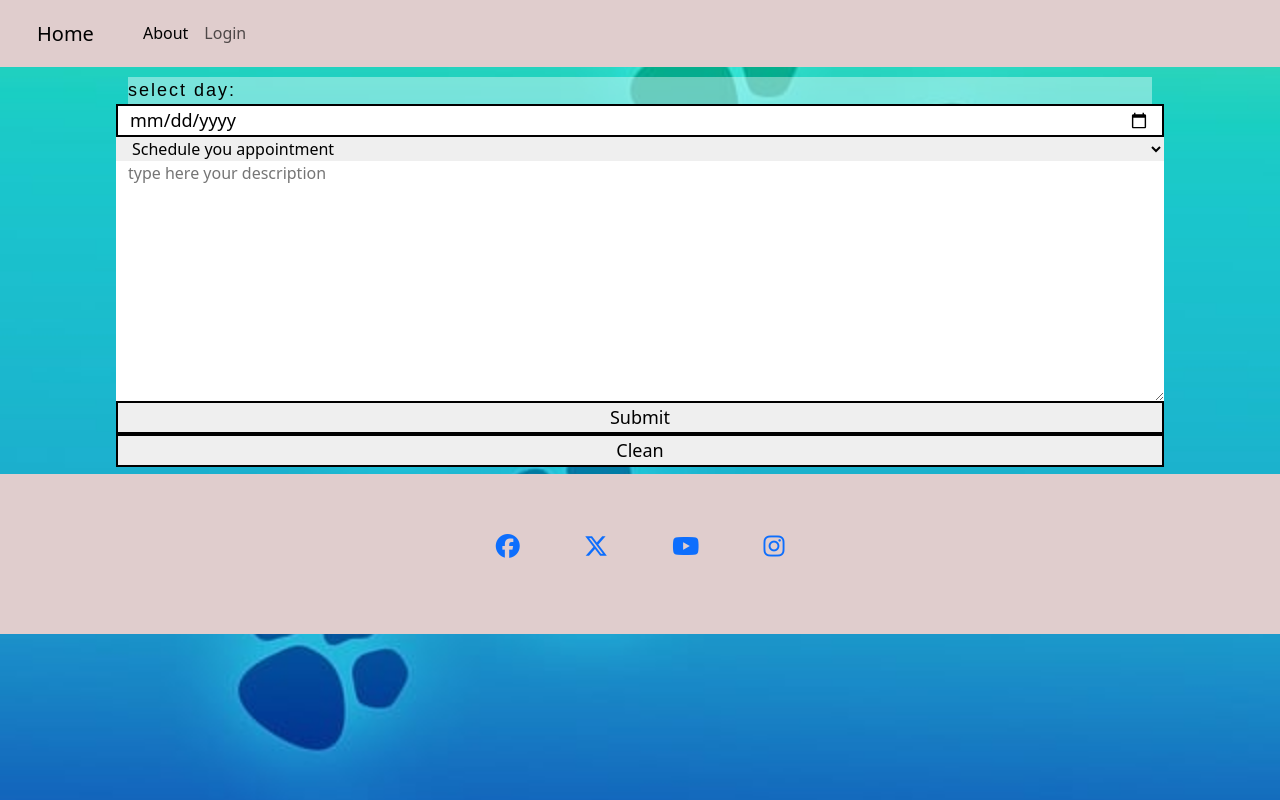
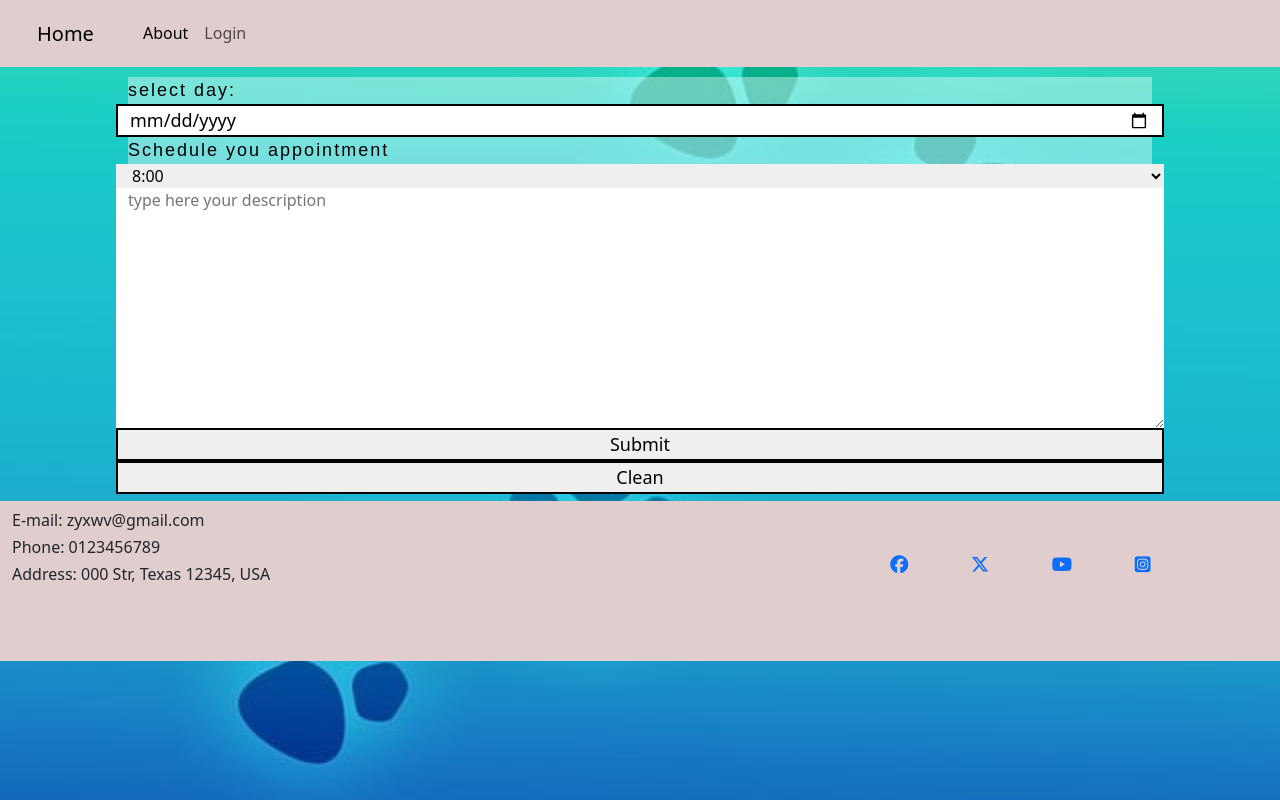
Before and after one commit to Christianalamassi/Vet-Tiere, a Django app: page /userpage in a window 1280 px wide. Run offline with Django 3.2, Linux system fonts and the light colour scheme; parts of the project's set-up code (start-up, migrations or seed data) failed here and were passed over; some libraries are stand-ins or nearby versions.

Commit message:
change on the footer and add models

```diff
--- a/blog/models.py
+++ b/blog/models.py
@@ -5,9 +5,10 @@ from django.contrib.auth.models import User
 
 class userInfo(models.Model):
   kind_of_the_pet = models.CharField(max_length=50, null=False, blank=False)
-  appointment = models.DateField(blank=False, null=False)
-  time = models.DateField(blank=False, null=False)
+  date = models.DateField(blank=False, null=False)
+  time = models.TimeField(blank=False, null=False)
   text = models.TextField(blank=True)
+
 
   def __str__(self):
     return self.kind_of_the_pet
--- a/blog/templates/blog/about.html
+++ b/blog/templates/blog/about.html
@@ -16,7 +16,7 @@
             <div class="row">
                 <div class="doctor-john col-md-8"></div>
                 <div class="col-md-8">
-                    <p><span>Doctor John Dom</span> graduated from the University of DOMMDONN in 1989
+                    <p class="dc"><span>Doctor John Dom</span> graduated from the University of DOMMDONN in 1989
                         with a Master of Veterinary Science and locumed extensively throughout the USA before moving
                         down to New York in 1995.
 
@@ -35,7 +35,7 @@
             <div class="row">
                 <div class="col-md-8 doctor-jack"></div>
                 <div class="col-md-8">
-                    <p><span>Doctor Jack Dom</span>In 1992, after a further four years study, John
+                    <p class="dc"><span>Doctor Jack Dom</span>In 1992, after a further four years study, John
                         achieved RKK board certification in animal
                         internal medicine and is currently the only veterinarian in the surrounding area to have
                         this
--- a/blog/templates/blog/user.html
+++ b/blog/templates/blog/user.html
@@ -14,15 +14,16 @@
             <label for="date">select day:</label><br>
             <input type="date" name="date" id="date"><br>
 
+
+            <label for="time">Schedule you appointment</label>
             <select class="from-control" name="time">
-                <option value="schedule"> Schedule you appointment</option>
-                <option value="8 AM to 9 AM"> 8:00</option>
-                <option value="9 AM to 10 AM"> 9:00</option>
-                <option value="10 AM to 11 AM"> 10:00</option>
-                <option value="11 AM to 12 PM"> 11:00</option>
-                <option value="12 PM to 13 PM"> 12:00</option>
-                <option value="13 PM to 14 PM"> 13:00</option>
-                <option value="14 PM to 15 PM"> 14:00</option>
+                <option value="8 AM"> 8:00</option>
+                <option value="9 AM"> 9:00</option>
+                <option value="10 AM"> 10:00</option>
+                <option value="11 AM"> 11:00</option>
+                <option value="12 PM"> 12:00</option>
+                <option value="1 PM to 14 PM"> 13:00</option>
+                <option value="2 PM"> 14:00</option>
             </select>
 
             <br>
@@ -34,7 +35,9 @@
 
         </div>
     </form>
+
 </section>
+
 
 <center>
     <div id="cronofy-date-time-picker"></div>
--- a/blog/urls.py
+++ b/blog/urls.py
@@ -6,4 +6,5 @@ urlpatterns = [
     path('message',views.message, name='message'),
     path('about',views.about, name='about'),
     path('userpage',views.user, name='user'),
+
    ]
--- a/blog/views.py
+++ b/blog/views.py
@@ -15,6 +15,10 @@ def about(request):
 
 #Users page
 def user(request):
+    userInfos = userInfo.objects.all()
+    context = {
+        'userInfos':userInfos
+    }
     models = userInfo
     if request.method == 'POST':
         dates = request.POST['date']
@@ -23,7 +27,7 @@ def user(request):
             'dates' : dates,
             'times' : times})
     else:
-        return render(request, "blog/user.html")
+        return render(request, "blog/user.html",context)
 
 def message(request):
     return render(request, 'blog/message.html')
--- a/static/css/style.css
+++ b/static/css/style.css
@@ -27,8 +27,11 @@ body {
     margin-bottom: 10px;
 }
 
+
+
 /*index page*/
 .main_text {
+    padding: 25px;
     font-size: 24px;
     flex-wrap: nowrap;
     margin: 20vh 20vw;
@@ -57,10 +60,10 @@ body {
 /*photo of doctors*/
 .doctor-john {
     background: url("../images/pexels-ifaw-5486965.jpg");
-    background-position: center;
+
     background-repeat: no-repeat;
     background-size: cover;
-    min-height: 360px;
+    min-height: 600px;
     margin: 5px;
     object-fit: contain;
     overflow: hidden;
@@ -69,14 +72,19 @@ body {
 
 .doctor-jack {
     background: url("../images/pexels-sam-lion-5733422.jpg");
-    background-position: center;
+
     background-repeat: no-repeat;
     background-size: cover;
-    min-height: 360px;
+    min-height: 600px;
     margin: 5px;
-    object-fit: contain;
+    object-fit: cover;
     overflow: hidden;
     position: relative;
+}
+
+.dc {
+    background-color: rgba(255, 255, 255, 0.2);
+    ;
 }
 
 span {
@@ -123,13 +131,23 @@ a {
 /*footer style*/
 footer {
     padding: 10px;
-    display: flex;
     align-items: center;
-    justify-content: space-around;
-    font-size: x-large;
+    font-size: large;
     background-color: rgb(224, 205, 205);
     height: 20vh;
     margin-top: 7px;
+}
+
+/*The social-links*/
+
+.list-inline-item {
+    margin: 0px;
+    font-size: large;
+}
+
+.list-inline {
+    padding-left: 0px;
+    margin-top: 5vh;
 }
 
 /*Hover.css*/
--- a/templates/base.html
+++ b/templates/base.html
@@ -83,6 +83,13 @@
 
     <footer class="container-fluid">
         <div id="footer-details" class="row">
+            <div class="col-6 col-sm-8">
+                <h6 class="con">E-mail: zyxwv@gmail.com</h6>
+                <h6 class="con">Phone: 0123456789</h6>
+                <h6 class="con">Address: 000 Str, Texas 12345, USA</h6>
+            </div>
+
+            <div class="col-6 col-sm-4">
                 <ul class="list-inline social-links">
                     <li class="list-inline-item">
                         <a target="_blank" href="#">
@@ -99,14 +106,15 @@
                             <i class="fa-brands fa-youtube" aria-hidden="true"></i>
                         </a>
                     </li>
+
                     <li class="list-inline-item">
                         <a target="_blank" href="#">
-                        <i class="fa-brands fa-instagram" aria-hidden="true"></i>
+                            <i class="fa-brands fa-square-instagram" aria-hidden="true"></i>
                         </a>
                     </li>
                 </ul>
             </div>
-        </div>
+
     </footer>
 
     <script>
```
Also changed, not shown: blog/forms.py (added, +8 -0 lines), blog/templates/blog/index.html (+5 -2 lines), blog/migrations/0002_rename_appointment_userinfo_date.py (added). Lines whose indentation alone changed are shown as unchanged.
